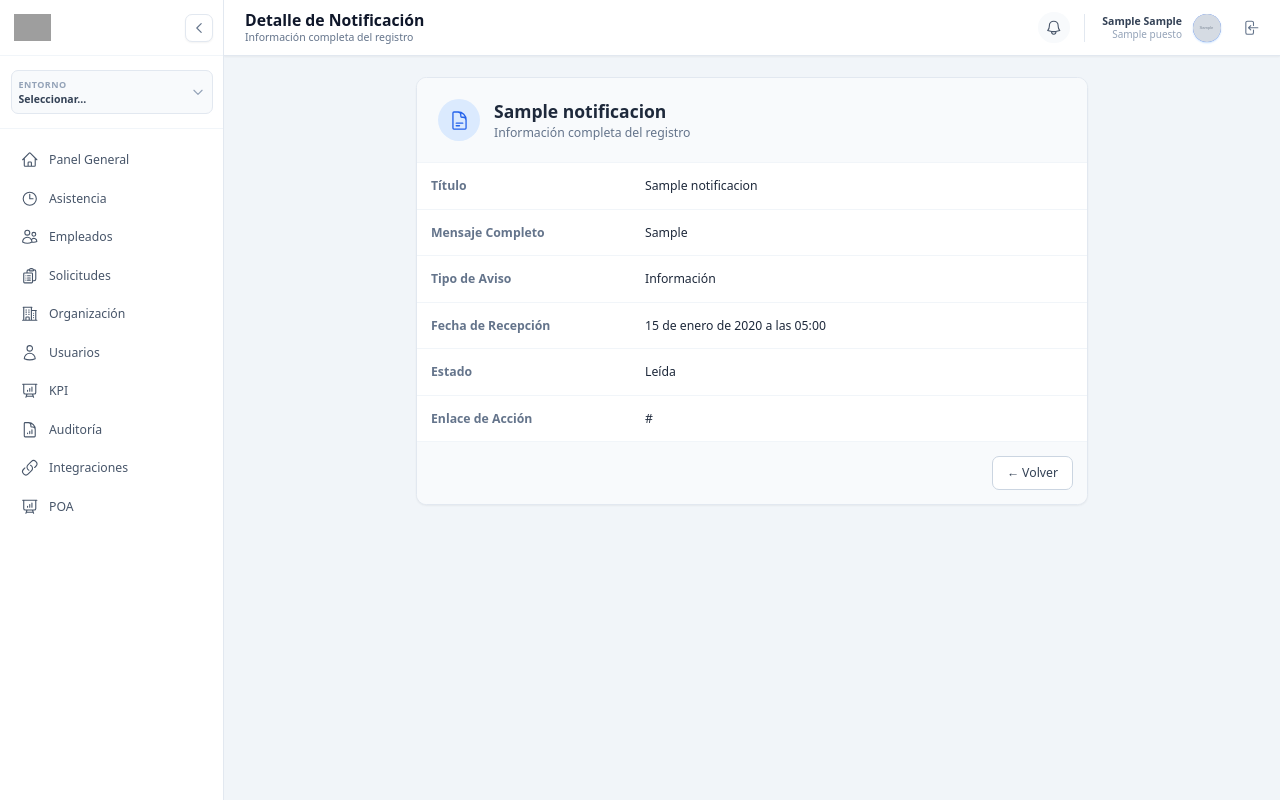
After one commit to ricardofel/Proyecto-Web-PuntoPymes, a Django app: page /notificaciones/1/detalle/ in a window 1280 px wide. The commit adds this page. Run offline with Django 5.2, Linux system fonts and the light colour scheme; a user stored in the database is signed in; tables that the repository leaves empty hold one stand-in row (values such as "Sample post"); grey boxes marked "Sample" are stand-in pictures; some libraries are stand-ins or nearby versions; grey boxes are pictures that could not be loaded.

Commit message:
Fix - Notificaciones: Problema con las urls

```diff
--- a/source/core/templates/core/base_dashboard.html
+++ b/source/core/templates/core/base_dashboard.html
@@ -241,37 +241,58 @@
               <svg xmlns="http://www.w3.org/2000/svg" fill="none" viewBox="0 0 24 24" stroke-width="1.5" stroke="currentColor" class="size-5 text-slate-600">
                 <path stroke-linecap="round" stroke-linejoin="round" d="M14.857 17.082a23.848 23.848 0 0 0 5.454-1.31A8.967 8.967 0 0 1 18 9.75V9A6 6 0 0 0 6 9v.75a8.967 8.967 0 0 1-2.312 6.022c1.733.64 3.56 1.085 5.455 1.31m5.714 0a24.255 24.255 0 0 1-5.714 0m5.714 0a3 3 0 1 1-5.714 0" />
               </svg>
-                {% if notif_count > 0 %}
-                <span class="absolute top-1 right-1 flex h-2.5 w-2.5 items-center justify-center rounded-full bg-red-500 ring-2 ring-white"></span>
+
+              {% if conteo_notificaciones > 0 %}
+                <span class="absolute -top-1 -right-1 flex h-4 w-4 items-center justify-center rounded-full bg-red-500 text-[9px] font-bold text-white ring-2 ring-white">
+                  {{ conteo_notificaciones }}
+                </span>
               {% endif %}
             </button>
 
             <div id="notifMenu" class="hidden absolute right-0 top-full mt-3 w-80 origin-top-right rounded-xl bg-white shadow-xl ring-1 ring-black ring-opacity-5 z-50">
               <div class="px-4 py-3 border-b border-slate-100 flex justify-between items-center bg-slate-50 rounded-t-xl">
                 <h3 class="text-xs font-bold text-slate-700 uppercase">Notificaciones</h3>
-                    {% if notif_count > 0 %}
-                        <a href="{% url 'notificaciones:marcar_todas' %}" class="text-[10px] font-bold text-blue-600 hover:underline">Leer todas</a>
+                {% if conteo_notificaciones > 0 %}
+                  <a href="{% url 'notificaciones:marcar_todas' %}" class="text-[10px] font-bold text-blue-600 hover:underline">
+                    Marcar todas leídas
+                  </a>
                 {% endif %}
               </div>
+
               <div class="max-h-64 overflow-y-auto custom-scrollbar">
-                    {% for notif in notif_list %}
-                    <a href="{{ notif.link|default:'#' }}" class="block p-3 hover:bg-slate-50 transition border-b border-slate-50 last:border-0">
+                {% for notif in ultimas_notificaciones %}
+                <a href="{% url 'notificaciones:marcar_leida' notif.id %}" class="block p-3 hover:bg-slate-50 transition border-b border-slate-50 last:border-0 group">
                   <div class="flex gap-3">
                     <div class="flex-shrink-0 mt-1">
-                                <div class="w-2 h-2 rounded-full {% if notif.tipo == 'error' %}bg-red-500{% elif notif.tipo == 'success' %}bg-green-500{% else %}bg-blue-500{% endif %}"></div>
+                      <div class="w-2 h-2 rounded-full {% if notif.tipo == 'error' %}bg-red-500{% elif notif.tipo == 'exito' %}bg-green-500{% elif notif.tipo == 'alerta' %}bg-yellow-500{% else %}bg-blue-500{% endif %}"></div>
                     </div>
                     <div>
-                                <p class="text-xs font-semibold text-slate-800">{{ notif.titulo }}</p>
-                                <p class="text-[11px] text-slate-500 mt-0.5 line-clamp-2">{{ notif.mensaje }}</p>
+                      <p class="text-xs font-semibold text-slate-800 group-hover:text-blue-600 transition-colors">
+                        {{ notif.titulo }}
+                      </p>
+                      <p class="text-[11px] text-slate-500 mt-0.5 line-clamp-2">
+                        {{ notif.mensaje }}
+                      </p>
+                      <span class="text-[9px] text-slate-400 mt-1 block">
+                        {{ notif.fecha_creacion|timesince }}
+                      </span>
                     </div>
                   </div>
                 </a>
                 {% empty %}
-                    <div class="py-6 text-center text-slate-400 text-xs">Sin notificaciones nuevas</div>
+                  <div class="py-8 text-center">
+                    <div class="inline-flex items-center justify-center w-10 h-10 rounded-full bg-slate-50 mb-2">
+                      <svg class="w-5 h-5 text-slate-300" fill="none" viewBox="0 0 24 24" stroke="currentColor"><path stroke-linecap="round" stroke-linejoin="round" stroke-width="2" d="M15 17h5l-1.405-1.405A2.032 2.032 0 0118 14.158V11a6.002 6.002 0 00-4-5.659V5a2 2 0 10-4 0v.341C7.67 6.165 6 8.388 6 11v3.159c0 .538-.214 1.055-.595 1.436L4 17h5m6 0v1a3 3 0 11-6 0v-1m6 0H9"/></svg>
+                    </div>
+                    <p class="text-xs text-slate-400">Estás al día</p>
+                  </div>
                 {% endfor %}
               </div>
+
               <div class="p-2 border-t border-slate-100 bg-slate-50 rounded-b-xl text-center">
-                    <a href="{% url 'notificaciones:listar' %}" class="text-[10px] font-bold text-slate-500 hover:text-slate-800 uppercase">Ver historial</a>
+                <a href="{% url 'notificaciones:lista_notificaciones' %}" class="text-[10px] font-bold text-slate-500 hover:text-slate-800 uppercase tracking-wide">
+                  Ver historial completo
+                </a>
               </div>
             </div>
           </div>
--- a/source/notificaciones/context_processors.py
+++ b/source/notificaciones/context_processors.py
@@ -1,19 +1,19 @@
-from notificaciones.services.notificacion_service import NotificacionService
+from notificaciones.models import Notificacion
 
-# CAMBIO IMPORTANTE: El nombre debe ser 'notificaciones_globales'
-# para que coincida con lo que espera tu settings.py
 def notificaciones_globales(request):
     """
-    Inyecta las notificaciones en TODAS las plantillas.
-    Optimizado para ser ligero.
+    Inyecta el conteo de notificaciones no leídas en TODAS las plantillas.
+    Variable disponible: {{ conteo_notificaciones }}
     """
-    if not request.user.is_authenticated:
-        return {}
-
-    # Delegamos al servicio la lógica de obtención eficiente
-    data = NotificacionService.obtener_resumen_navbar(request.user)
-
+    if request.user.is_authenticated:
+        conteo = Notificacion.objects.filter(usuario=request.user, leido=False).count()
+        # También podrias devolver las últimas 3 para un mini-dropdown
+        ultimas = Notificacion.objects.filter(usuario=request.user).order_by('-fecha_creacion')[:5]
+        return {
+            'conteo_notificaciones': conteo,
+            'ultimas_notificaciones': ultimas
+        }
     return {
-        'notificaciones_no_leidas': data['num_no_leidas'],
-        'notificaciones_recientes': data['ultimas']
+        'conteo_notificaciones': 0,
+        'ultimas_notificaciones': []
     }
--- /dev/null
+++ b/source/notificaciones/templates/notificaciones/detalle.html
@@ -0,0 +1,58 @@
+{% extends "core/base_dashboard.html" %}
+
+{% block title %}{{ titulo }}{% endblock %}
+
+{% block header_title %}{{ titulo }}{% endblock %}
+{% block header_subtitle %}Información completa del registro{% endblock %}
+{% block page_content %}
+<div class="max-w-3xl mx-auto">
+
+    <div class="bg-white rounded-xl shadow-sm border border-slate-200 overflow-hidden">
+
+        <div class="p-6 border-b border-slate-100 bg-slate-50 flex items-center gap-4">
+            <div class="w-12 h-12 rounded-full bg-blue-100 flex items-center justify-center text-blue-600">
+                <svg xmlns="http://www.w3.org/2000/svg" fill="none" viewBox="0 0 24 24" stroke-width="1.5" stroke="currentColor" class="size-6">
+                    <path stroke-linecap="round" stroke-linejoin="round" d="M19.5 14.25v-2.625a3.375 3.375 0 0 0-3.375-3.375h-1.5A1.125 1.125 0 0 1 13.5 7.125v-1.5a3.375 3.375 0 0 0-3.375-3.375H8.25m0 12.75h7.5m-7.5 3H12M10.5 2.25H5.625c-.621 0-1.125.504-1.125 1.125v17.25c0 .621.504 1.125 1.125 1.125h12.75c.621 0 1.125-.504 1.125-1.125V11.25a9 9 0 0 0-9-9Z" />
+                </svg>
+            </div>
+            <div>
+                <h2 class="text-xl font-bold text-slate-800">{{ objeto_str }}</h2>
+                <p class="text-sm text-slate-500">Información completa del registro</p>
+            </div>
+        </div>
+
+        <div class="divide-y divide-slate-100">
+            {% for item in detalles %}
+            <div class="grid grid-cols-1 md:grid-cols-3 p-4 hover:bg-slate-50 transition">
+                <div class="md:col-span-1 text-sm font-semibold text-slate-500">
+                    {{ item.label }}
+                </div>
+                <div class="md:col-span-2 text-sm text-slate-800 font-medium break-words">
+                    {% if item.valor == True %}
+                        <span class="px-2 py-1 rounded-full bg-green-100 text-green-700 text-xs">Sí / Activo</span>
+                    {% elif item.valor == False %}
+                        <span class="px-2 py-1 rounded-full bg-red-100 text-red-700 text-xs">No / Inactivo</span>
+                    {% elif item.valor == None %}
+                        <span class="text-slate-400 italic">-- Vacío --</span>
+                    {% else %}
+                        {{ item.valor }}
+                    {% endif %}
+                </div>
+            </div>
+            {% endfor %}
+        </div>
+
+        <div class="p-4 bg-slate-50 border-t border-slate-100 text-right">
+
+            {% url 'notificaciones:listar' as url_historial %}
+
+            <a href="{{ request.GET.next|default:url_historial }}"
+               class="inline-block px-4 py-2 bg-white border border-slate-300 rounded-lg text-slate-700 hover:bg-slate-100 transition text-sm font-medium">
+                &larr; Volver
+            </a>
+
+        </div>
+    </div>
+
+</div>
+{% endblock %}
--- a/source/notificaciones/urls.py
+++ b/source/notificaciones/urls.py
@@ -1,10 +1,23 @@
 from django.urls import path
-from notificaciones.views.notificaciones_view import lista_notificaciones
+from notificaciones.views.notificaciones_view import (
+    lista_notificaciones,
+    marcar_una_leida,
+    marcar_todas_leidas,
+    ver_detalle_notificacion
+)
 
 app_name = "notificaciones"
 
 urlpatterns = [
-    # Usamos 'lista_notificaciones' (la función nueva)
-    # Pero mantenemos el name='listar' para que no fallen tus templates antiguos
-    path("", lista_notificaciones, name="listar"),
+    # Ruta principal (Nombre estándar)
+    path("", lista_notificaciones, name="lista_notificaciones"),
+
+    # ALIAS DE COMPATIBILIDAD:
+    # Agregamos esto para que si algún template viejo llama a "listar", funcione igual.
+    path("listar/", lista_notificaciones, name="listar"),
+
+    # Rutas de acción (Faltaban estas)
+    path("marcar-todas/", marcar_todas_leidas, name="marcar_todas"),
+    path("<int:pk>/leida/", marcar_una_leida, name="marcar_leida"),
+    path("<int:pk>/detalle/", ver_detalle_notificacion, name="detalle"),
 ]
--- a/source/notificaciones/views/notificaciones_view.py
+++ b/source/notificaciones/views/notificaciones_view.py
@@ -1,18 +1,69 @@
-from django.shortcuts import render, redirect
+from django.shortcuts import render, redirect, get_object_or_404
 from django.contrib.auth.decorators import login_required
-from notificaciones.services.notificacion_service import NotificacionService
+from django.contrib import messages
 from notificaciones.models import Notificacion
 
 @login_required
 def lista_notificaciones(request):
-    """Muestra todas y las marca como leídas al entrar."""
+    """
+    Muestra todas las notificaciones del usuario actual.
+    """
+    notificaciones = Notificacion.objects.filter(
+        usuario=request.user
+    ).order_by('-fecha_creacion')
 
-    # 1. Obtenemos todas antes de marcar como leídas (para el historial)
-    todas = Notificacion.objects.filter(usuario=request.user)
-
-    # 2. Marcamos todo como leído usando el servicio
-    NotificacionService.marcar_como_leidas(request.user)
+    # Usamos 'leido' (masculino)
+    no_leidas = notificaciones.filter(leido=False).count()
 
     return render(request, "notificaciones/lista.html", {
-        "notificaciones": todas
+        "notificaciones": notificaciones,
+        "no_leidas": no_leidas
     })
+
+@login_required
+def marcar_una_leida(request, pk):
+    notificacion = get_object_or_404(Notificacion, pk=pk, usuario=request.user)
+
+    if not notificacion.leido:
+        notificacion.leido = True
+        notificacion.save()
+        messages.success(request, "Notificación marcada como leída.")
+
+    return redirect("notificaciones:lista_notificaciones")
+
+@login_required
+def marcar_todas_leidas(request):
+    # Usamos 'leido' (masculino)
+    Notificacion.objects.filter(usuario=request.user, leido=False).update(leido=True)
+    messages.success(request, "Todas marcadas como leídas.")
+
+    return redirect("notificaciones:lista_notificaciones")
+
+@login_required
+def ver_detalle_notificacion(request, pk):
+    """
+    Muestra la ficha completa de una notificación usando el template genérico.
+    """
+    notificacion = get_object_or_404(Notificacion, pk=pk, usuario=request.user)
+
+    # Al entrar al detalle, la marcamos como leída automáticamente
+    if not notificacion.leido:
+        notificacion.leido = True
+        notificacion.save()
+
+    # Preparamos la lista de detalles para el template genérico
+    detalles = [
+        {'label': 'Título', 'valor': notificacion.titulo},
+        {'label': 'Mensaje Completo', 'valor': notificacion.mensaje},
+        {'label': 'Tipo de Aviso', 'valor': notificacion.get_tipo_display()}, # Muestra "Éxito" en vez de "success"
+        {'label': 'Fecha de Recepción', 'valor': notificacion.fecha_creacion},
+        {'label': 'Estado', 'valor': "Leída" if notificacion.leido else "No leída"},
+        {'label': 'Enlace de Acción', 'valor': notificacion.url_destino if notificacion.url_destino else "Sin enlace"},
+    ]
+
+    return render(request, 'notificaciones/detalle.html', {
+        'titulo': 'Detalle de Notificación',
+        'objeto_str': notificacion.titulo,
+        'detalles': detalles,
+        # 'back_url' se maneja en el template con request.GET.next o default
+    })
```
Also changed, not shown: source/notificaciones/templates/notificaciones/lista.html (+14 -8 lines). Lines whose indentation alone changed are shown as unchanged.
